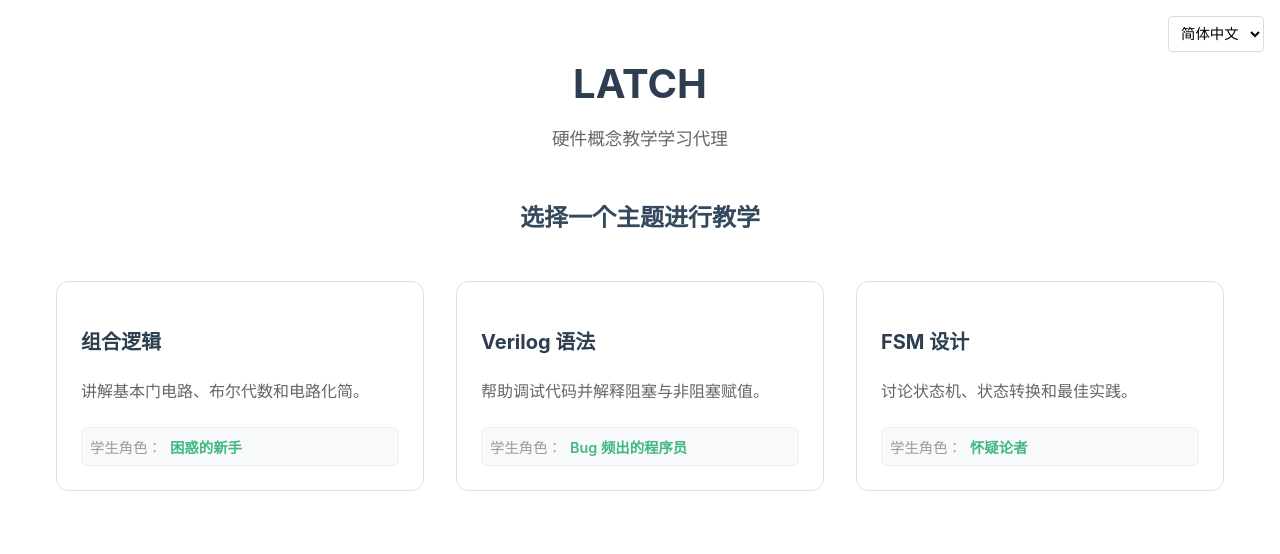
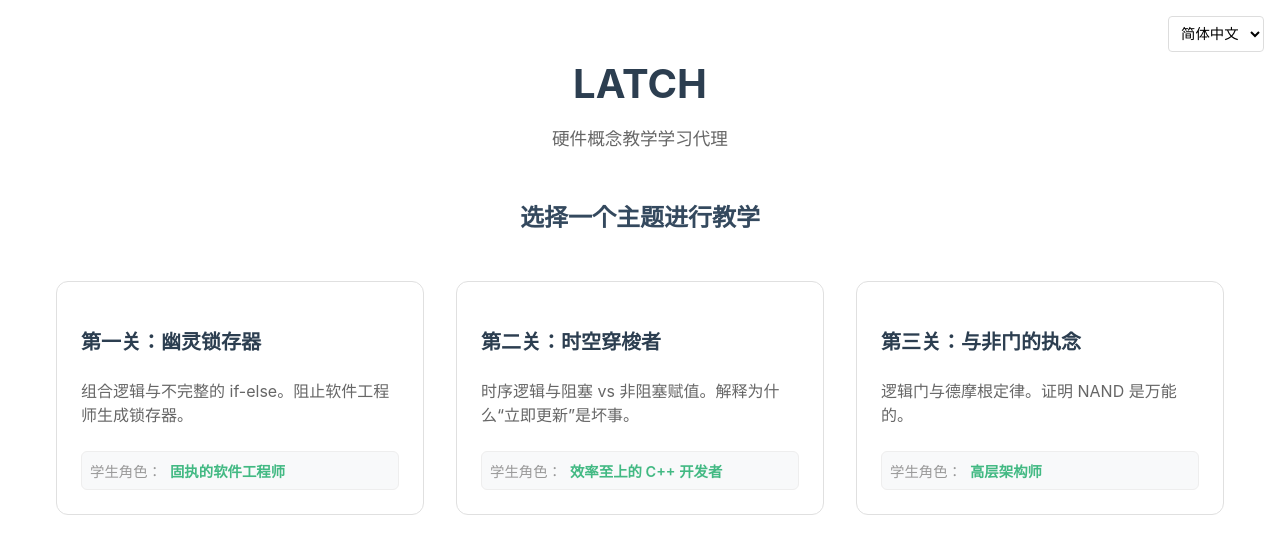
Before and after one commit to rickysun2006/SUSTech_CS207_LATCH, a Vue app in the folder SUSTech_CS207_LATCH/: page / in a window 1280 px wide. Shown: the top 554 px of the page. Built offline with nearby package versions, Linux system fonts and the light colour scheme; the HTML template or start-up script is replaced by a standard one.

Commit message:
feat: update topic structure and localization for enhanced user experience

```diff
--- a/SUSTech_CS207_LATCH/src/i18n/locales/en.ts
+++ b/SUSTech_CS207_LATCH/src/i18n/locales/en.ts
@@ -10,33 +10,53 @@ export default {
     studentPersona: 'Student Persona:',
   },
   topics: {
-    combinational: {
-      title: 'Combinational Logic',
-      description: 'Explain basic gates, boolean algebra, and circuit minimization.',
-      persona: 'The Confused Novice',
+    level1: {
+      title: 'Level 1: The Phantom Latch',
+      description: 'Combinational Logic & Incomplete if-else. Stop the software engineer from creating latches.',
+      persona: 'Stubborn Software Engineer',
+      initialMessage: "Why are you forcing me to write an empty `else` or default assignment? It's redundant code! If `sel` isn't 1, `out` should obviously just stay whatever it was before. That's how memory works!",
+      code: `always @(*) begin
+    if (sel == 1'b1) begin
+        out = a;
+    end
+    // "Why write else? In C++, if I don't touch the variable, it keeps its value!"
+end`,
     },
-    verilog: {
-      title: 'Verilog Syntax',
-      description: 'Help debug code and explain blocking vs non-blocking assignments.',
-      persona: 'The Buggy Coder',
+    level2: {
+      title: 'Level 2: The Time-Traveler',
+      description: 'Sequential Logic & Blocking vs. Non-Blocking. Explain why "immediate update" is bad.',
+      persona: 'Efficiency-Obsessed C++ Dev',
+      initialMessage: "Blocking assignment (`=`) is superior. It executes sequentially like a CPU instruction. Why would I use that weird `<=` arrow? I want my `current_state` to update *immediately* so the `if` check below it is valid. Waiting for the next clock edge is latency we can't afford!",
+      code: `always @(posedge clk) begin
+    // "I want the state to update NOW, so the next line can use it!"
+    current_state = next_state;
+
+    // Immediate logic using the new state in the SAME cycle
+    if (current_state == S_DONE) begin
+        flag = 1'b1;
+    end
+end`,
     },
-    fsm: {
-      title: 'FSM Design',
-      description: 'Discuss state machines, transitions, and best practices.',
-      persona: 'The Skeptic',
+    level3: {
+      title: 'Level 3: The NAND Obsession',
+      description: 'Logic Gates & De Morgan\'s Laws. Prove that NAND is universal.',
+      persona: 'High-Level Architect',
+      initialMessage: "Refusing to use standard operators is madness. Trying to build an OR gate out of NAND gates is like starting a fire with sticks when you have a lighter. It's unreadable spaghetti code.",
+      code: `assign y = a | b;
+// "Just use the pipe operator! It's readable! Stop making me use NANDs!"`,
     },
   },
   chat: {
-    teaching: 'Teaching: {topic}',
-    student: 'Student: {persona}',
-    endSession: 'End Session',
-    startPrompt: 'Start by explaining the concept of {topic}...',
+    teaching: 'Challenge: {topic}',
+    student: 'Opponent: {persona}',
+    endSession: 'Give Up',
+    startPrompt: 'Convince the engineer to fix their code...',
     you: 'You',
-    ai: 'AI',
-    placeholder: 'Type your explanation here...',
-    send: 'Send',
-    sessionEnded: 'Session ended. Evaluation report would be generated here.',
-    initialGreeting: "Hi! I'm trying to learn about {topic}, but I'm a bit confused. Can you help me understand it?",
-    simulatedResponse: '[Simulated {persona} Response] I\'m not sure I understand "{userText}". Can you explain it differently?',
+    ai: 'Engineer',
+    placeholder: 'Explain why this is wrong (e.g. "Latches", "Race Condition")...',
+    send: 'Argue',
+    sessionEnded: 'Session ended. Did you win?',
+    initialGreeting: "{code}\n\n{message}",
+    simulatedResponse: '[Simulated {persona} Response] In the software world, we optimize this. That looks like legacy hardware thinking. Convince me otherwise.',
   },
 }
--- a/SUSTech_CS207_LATCH/src/i18n/locales/zh.ts
+++ b/SUSTech_CS207_LATCH/src/i18n/locales/zh.ts
@@ -10,33 +10,53 @@ export default {
     studentPersona: '学生角色：',
   },
   topics: {
-    combinational: {
-      title: '组合逻辑',
-      description: '讲解基本门电路、布尔代数和电路化简。',
-      persona: '困惑的新手',
+    level1: {
+      title: '第一关：幽灵锁存器',
+      description: '组合逻辑与不完整的 if-else。阻止软件工程师生成锁存器。',
+      persona: '固执的软件工程师',
+      initialMessage: "为什么要强迫我写一个空的 `else` 或者默认赋值？这是冗余代码！如果 `sel` 不是 1，`out` 显然应该保持原来的值。内存就是这么工作的！",
+      code: `always @(*) begin
+    if (sel == 1'b1) begin
+        out = a;
+    end
+    // "为什么要写 else？在 C++ 里，如果我不动变量，它就保持原值！"
+end`,
     },
-    verilog: {
-      title: 'Verilog 语法',
-      description: '帮助调试代码并解释阻塞与非阻塞赋值。',
-      persona: 'Bug 频出的程序员',
+    level2: {
+      title: '第二关：时空穿梭者',
+      description: '时序逻辑与阻塞 vs 非阻塞赋值。解释为什么“立即更新”是坏事。',
+      persona: '效率至上的 C++ 开发者',
+      initialMessage: "阻塞赋值 (`=`) 更优越。它像 CPU 指令一样顺序执行。我为什么要用那个奇怪的 `<=` 箭头？我要我的 `current_state` *立即*更新，这样下面的 `if` 检查才有效。等待下一个时钟沿是我们无法承受的延迟！",
+      code: `always @(posedge clk) begin
+    // "我要状态现在就更新，这样下一行就能用了！"
+    current_state = next_state;
+
+    // 在同一个周期内使用新状态的立即逻辑
+    if (current_state == S_DONE) begin
+        flag = 1'b1;
+    end
+end`,
     },
-    fsm: {
-      title: 'FSM 设计',
-      description: '讨论状态机、状态转换和最佳实践。',
-      persona: '怀疑论者',
+    level3: {
+      title: '第三关：与非门的执念',
+      description: '逻辑门与德摩根定律。证明 NAND 是万能的。',
+      persona: '高层架构师',
+      initialMessage: "拒绝使用标准操作符是疯狂的。试图用与非门构建或门就像有打火机却非要钻木取火。这是不可读的面条代码。",
+      code: `assign y = a | b;
+// "就用管道符！这很易读！别逼我用与非门！"`,
     },
   },
   chat: {
-    teaching: '教学主题：{topic}',
-    student: '学生：{persona}',
-    endSession: '结束会话',
-    startPrompt: '开始讲解 {topic} 的概念...',
+    teaching: '挑战：{topic}',
+    student: '对手：{persona}',
+    endSession: '放弃',
+    startPrompt: '说服工程师修改他们的代码...',
     you: '你',
-    ai: 'AI',
-    placeholder: '在此输入你的讲解...',
-    send: '发送',
-    sessionEnded: '会话已结束。评估报告将在此处生成。',
-    initialGreeting: '你好！我想学习关于 {topic} 的知识，但我有点困惑。你能帮我理解它吗？',
-    simulatedResponse: '[模拟 {persona} 回复] 我不太明白 "{userText}" 是什么意思。你能换个说法解释一下吗？',
+    ai: '工程师',
+    placeholder: '解释为什么这是错的（例如“锁存器”、“竞争冒险”）...',
+    send: '反驳',
+    sessionEnded: '会话结束。你赢了吗？',
+    initialGreeting: "{code}\n\n{message}",
+    simulatedResponse: '[模拟 {persona} 回复] 在软件世界里，我们会优化这个。这看起来像是过时的硬件思维。说服我吧。',
   },
 }
--- a/SUSTech_CS207_LATCH/src/views/ChatView.vue
+++ b/SUSTech_CS207_LATCH/src/views/ChatView.vue
@@ -55,9 +55,9 @@ const topicId = route.params.topicId as string
 
 // Map topicId to translation keys
 const topicKeyMap: Record<string, string> = {
-  'combinational-logic': 'combinational',
-  'verilog-syntax': 'verilog',
-  'fsm-design': 'fsm'
+  'level-1': 'level1',
+  'level-2': 'level2',
+  'level-3': 'level3'
 }
 
 const currentTopicKey = topicKeyMap[topicId]
@@ -119,9 +119,14 @@ watch(locale, () => {
 })
 
 const addInitialGreeting = () => {
+  if (!currentTopicKey) return
+
+  const code = t(`topics.${currentTopicKey}.code`)
+  const message = t(`topics.${currentTopicKey}.initialMessage`)
+
   messages.value.push({
     role: 'assistant',
-    content: t('chat.initialGreeting', { topic: topicTitle.value })
+    content: t('chat.initialGreeting', { code, message })
   })
 }
 
@@ -254,6 +259,7 @@ onMounted(() => {
   line-height: 1.5;
   position: relative;
   box-shadow: 0 1px 2px rgba(0,0,0,0.1);
+  white-space: pre-wrap;
 }
 
 .user .message-bubble {
--- a/SUSTech_CS207_LATCH/src/views/TopicSelectionView.vue
+++ b/SUSTech_CS207_LATCH/src/views/TopicSelectionView.vue
@@ -36,22 +36,22 @@ const { t } = useI18n()
 
 const topics = computed(() => [
   {
-    id: 'combinational-logic',
-    title: t('topics.combinational.title'),
-    description: t('topics.combinational.description'),
-    persona: t('topics.combinational.persona')
+    id: 'level-1',
+    title: t('topics.level1.title'),
+    description: t('topics.level1.description'),
+    persona: t('topics.level1.persona')
   },
   {
-    id: 'verilog-syntax',
-    title: t('topics.verilog.title'),
-    description: t('topics.verilog.description'),
-    persona: t('topics.verilog.persona')
+    id: 'level-2',
+    title: t('topics.level2.title'),
+    description: t('topics.level2.description'),
+    persona: t('topics.level2.persona')
   },
   {
-    id: 'fsm-design',
-    title: t('topics.fsm.title'),
-    description: t('topics.fsm.description'),
-    persona: t('topics.fsm.persona')
+    id: 'level-3',
+    title: t('topics.level3.title'),
+    description: t('topics.level3.description'),
+    persona: t('topics.level3.persona')
   }
 ])
 
```
